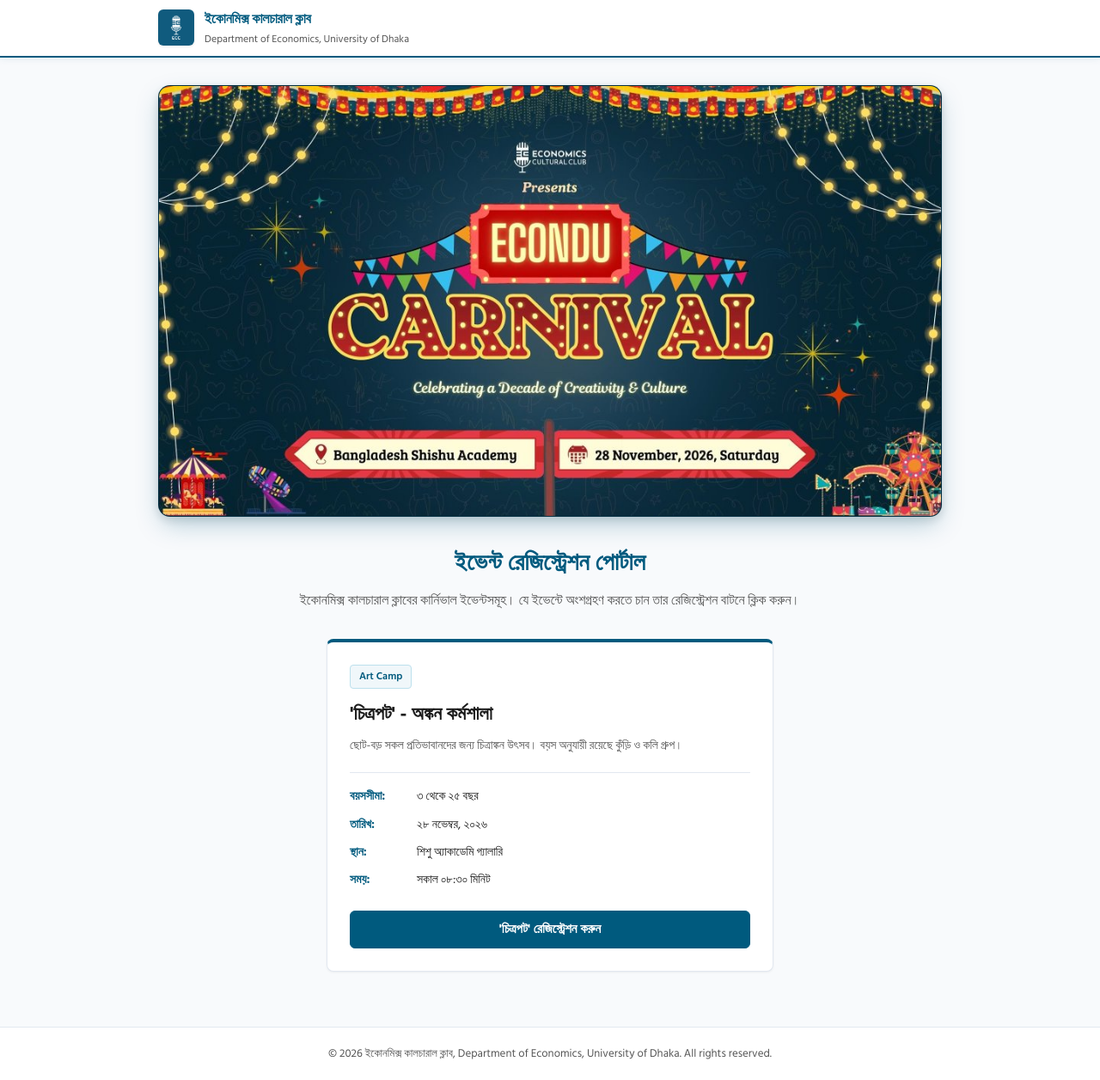
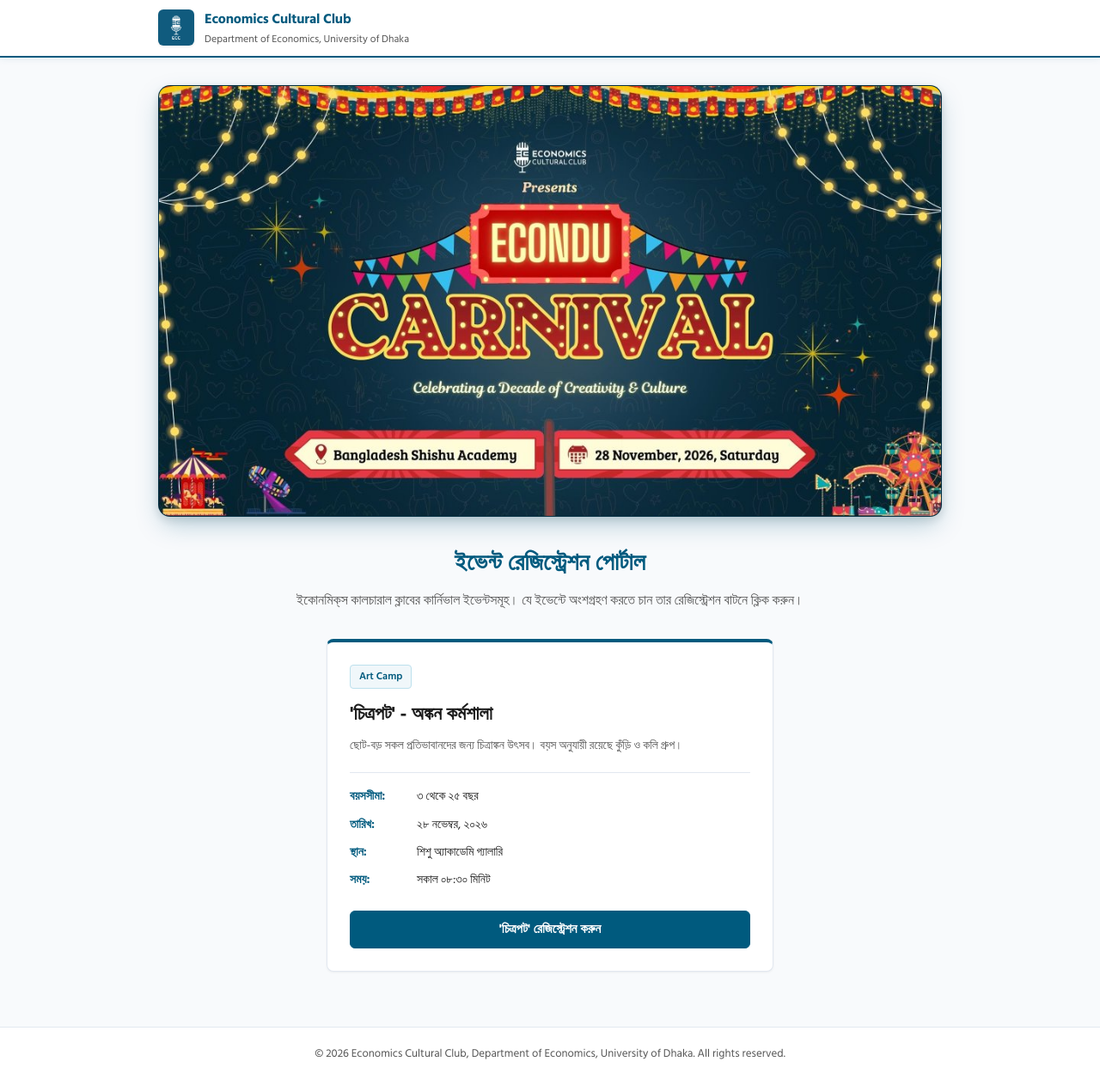
Before and after one commit to eccdu/events, a plain HTML site: page index.html in a window 1280 px wide. Shown: the whole page at 86% size. Drawn offline with Linux system fonts and the light colour scheme; a web font is replaced by a local one.

Commit message:
fix(branding): restore English header/footer and format Bengali 'ইকোনমিক্স' with separate hasanta (ইকোনমিক্&zwnj;স)

```diff
--- a/index.html
+++ b/index.html
@@ -3,7 +3,7 @@
 <head>
   <meta charset="UTF-8">
   <meta name="viewport" content="width=device-width, initial-scale=1.0">
-  <title>ইভেন্ট রেজিস্ট্রেশন পোর্টাল | ইকোনমিক্স কালচারাল ক্লাব</title>
+  <title>ইভেন্ট রেজিস্ট্রেশন পোর্টাল | Economics Cultural Club</title>
 
   <!-- Fonts: Kalpurush & Hind Siliguri -->
   <link rel="preconnect" href="https://fonts.maateen.me">
@@ -23,7 +23,7 @@
       <div class="brand-block">
         <img src="ecc-logo.png" alt="ECC Logo" class="brand-logo-img" />
         <div>
-          <div class="brand-title">ইকোনমিক্স কালচারাল ক্লাব</div>
+          <div class="brand-title">Economics Cultural Club</div>
           <div class="brand-subtitle">Department of Economics, University of Dhaka</div>
         </div>
       </div>
@@ -42,7 +42,7 @@
       <div class="menu-header" style="text-align: center; margin-bottom: 32px;">
         <h2 style="font-size: 28px; margin-bottom: 8px;">ইভেন্ট রেজিস্ট্রেশন পোর্টাল</h2>
         <p style="font-size: 16px; max-width: 620px; margin: 0 auto; color: var(--color-text-muted);">
-          ইকোনমিক্স কালচারাল ক্লাবের কার্নিভাল ইভেন্টসমূহ। যে ইভেন্টে অংশগ্রহণ করতে চান তার রেজিস্ট্রেশন বাটনে ক্লিক করুন।
+          ইকোনমিক্&zwnj;স কালচারাল ক্লাবের কার্নিভাল ইভেন্টসমূহ। যে ইভেন্টে অংশগ্রহণ করতে চান তার রেজিস্ট্রেশন বাটনে ক্লিক করুন।
         </p>
       </div>
 
@@ -99,7 +99,7 @@
 
   <!-- Footer -->
   <footer class="site-footer">
-    <div>&copy; 2026 ইকোনমিক্স কালচারাল ক্লাব, Department of Economics, University of Dhaka. All rights reserved.</div>
+    <div>&copy; 2026 Economics Cultural Club, Department of Economics, University of Dhaka. All rights reserved.</div>
   </footer>
 
 </body>
```
Also changed, not shown: artcamp/index.html (+3 -3 lines), movies/index.html (+3 -3 lines).
